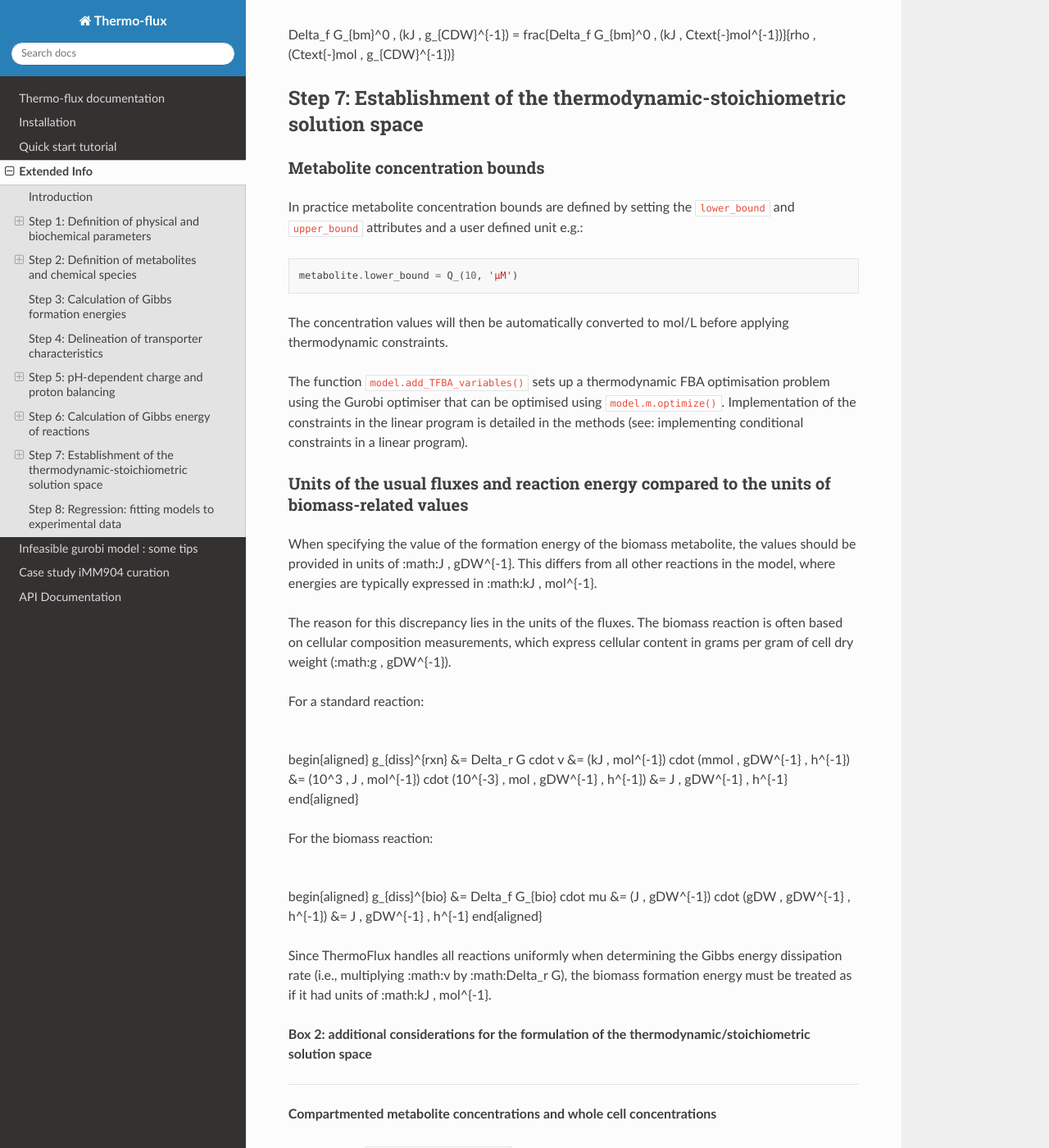
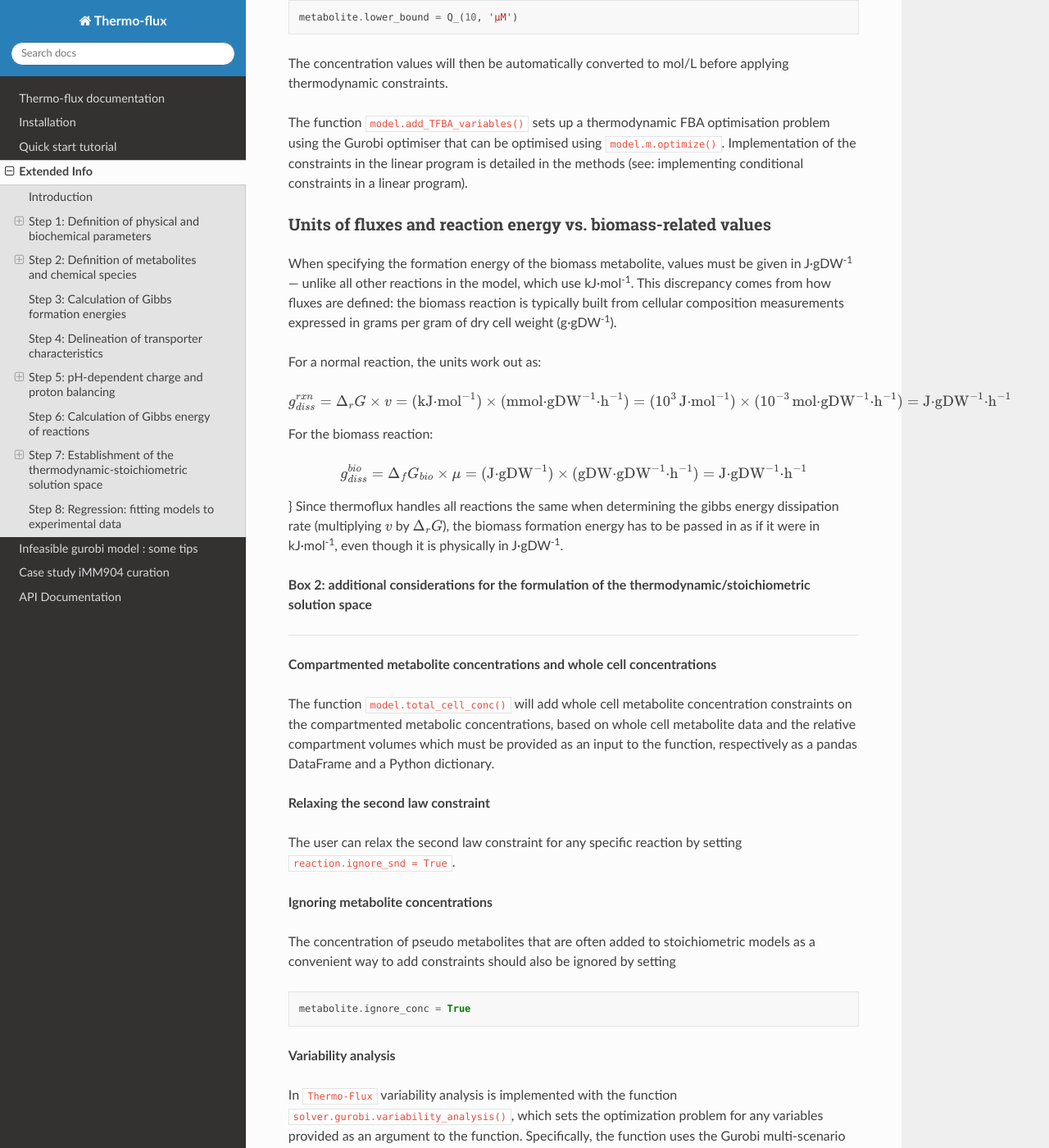
Before and after one commit to molecular-systems-biology/thermo-flux, a Sphinx documentation site: the page built from docs/extended_info.rst, in a window 1280 px wide and 1400 px high, scrolled down 8118 px. Shown: the whole window at 82% size. Built offline with Sphinx 7.4.7 and the Read the Docs theme 3.1.0, drawn with Linux system fonts in a browser that asks for light colours; some of the changed text lies outside the part shown.

Commit message:
update extendedinfo
Clarified biomass formation energy definition and calculations, including units and discrepancies with standard reactions.

```diff
--- a/docs/extended_info.rst
+++ b/docs/extended_info.rst
@@ -119,8 +119,37 @@
     model.metabolites.biomass.biomass = True
     model.metabolites.biomass.dfG_SE = 0
 
-Care must be taken when defining the units of the biomass formation energy. To maintain consistency with cellular metabolic reactions, the unit of the formation energy is entered as ``kJ mol^{-1}`` like other metabolites, but in reality it is in ``J gDW^{-1}``. This is because the biomass equation converts mmol of metabolites into gDW of biomass whereas formation energies are defined as ``kJ mol^{-1}``.
+This function uses the following approach:
 
+The standard enthalpy of combustion (:math:`H_c^0`) is estimated using the Patel-Erickson equation, which assumes it is proportional to the number of electrons transferred to oxygen during combustion. Here :math:`n_C`, :math:`n_H`, :math:`n_O`, :math:`n_N`, :math:`n_P` and :math:`n_S` are the number of C, H, O, N, P and S atoms in the biomass empirical formula:
+
+.. math::
+
+   H_c^0 = -111.14 \, \text{kJ mol}^{-1} \cdot (4n_C + n_H - 2n_O - 0n_N + 5n_P + 6n_S)
+
+The standard enthalpy of formation of biomass is then derived from combustion products:
+
+.. math::
+
+   \Delta_f H_{bm}^0 = n_C \Delta_f H_{CO_2}^0 + 0.5 \, n_H \Delta_f H_{H_2O}^0
+
+The standard entropy of formation is estimated as:
+
+.. math::
+
+   \Delta_f S_{bm}^0 = -0.813 \sum_j \frac{S^0_m(j)}{a_j} n_j
+
+From which the Gibbs free energy of formation follows:
+
+.. math::
+
+   \Delta_f G_{bm}^0 = \Delta_f H_{bm}^0 - T \Delta_f S_{bm}^0
+
+Finally, the molar Gibbs formation energy can be converted to a mass-specific value using either the cell dry weight density or the molecular mass from the empirical formula:
+
+.. math::
+
+   \Delta_f G^0_{bm} \, (\text{kJ} \, g_{CDW}^{-1}) = \frac{\Delta_f G^0_{bm} \, (\text{kJ} \, \text{cmol}^{-1})}{\rho \, (\text{cmol} \, g_{CDW}^{-1})}
 Biomass formation energy is made dependent on the pH of the biomass metabolite’s compartment when transformed based on the number of hydrogen atoms of which it is formed. It is done automatically when building a ``Thermo-Flux`` model if ``model.update_biomass_dfG0`` is set to True.
 
 **Metabolites with unknown formation energy**
@@ -251,38 +280,6 @@
 
 To calculate the standard reaction energy of all reactions in the model, the function ``model.update_thermo_info()`` can be used. Once it has been run, the standard reaction energy and the standard transformed reaction energy (calculated using standard transformed formation energies) can be retrieved for each reaction with ``reaction.drG0`` and ``reaction.drG0prime``, respectively.
 
-Biomass formation energy
--------------------------
-
-Firstly, the standard enthalpy of combustion (:math:H_c^0) can be calculated using the Patel–Erickson equation, which assumes it is proportional to the number of electrons transferred to oxygen during combustion. In this formulation, :math:n_C, :math:n_H, :math:n_O, :math:n_N, :math:n_P, and :math:n_S represent the number of C, H, O, N, P, and S atoms in the biomass empirical formula :cite:patel_estimation_1981,popovic_thermodynamic_2019.
-
-.. math::
-
-H_c^0 = -111.14 , \text{kJ mol}^{-1} \cdot (4n_C + n_H - 2n_O + 5n_P + 6n_S)
-
-The standard enthalpy of formation of biomass (:math:\Delta_f H_{bm}^0) is then calculated as:
-
-.. math::
-
-\Delta_f H_{bm}^0 = n_C \Delta_f H_{CO_2}^0 + 0.5 , n_H \Delta_f H_{H_2O}^0
-
-The standard entropy of formation of biomass (:math:\Delta_f S_{bm}^0) is estimated using:
-
-.. math::
-
-\Delta_f S_{bm}^0 = -0.813 \sum_j \frac{S_m^0(j)}{a_j} n_j
-
-Finally, the standard Gibbs energy of formation of biomass (:math:\Delta_f G_{bm}^0) is obtained from:
-
-.. math::
-
-\Delta_f G_{bm}^0 = \Delta_f H_{bm}^0 - T \Delta_f S_{bm}^0
-
-The molar biomass Gibbs formation energy can be converted into a specific formation energy using the density of cell dry weight or the molecular mass derived from the empirical formula:
-
-.. math::
-
-\Delta_f G_{bm}^0 , (kJ , g_{CDW}^{-1}) = \frac{\Delta_f G_{bm}^0 , (kJ , C\text{-}mol^{-1})}{\rho , (C\text{-}mol , g_{CDW}^{-1})}
 
 Step 7: Establishment of the thermodynamic-stoichiometric solution space
 ************************************************************************
@@ -300,35 +297,29 @@
 
 The function ``model.add_TFBA_variables()`` sets up a thermodynamic FBA optimisation problem using the Gurobi optimiser that can be optimised using ``model.m.optimize()``. Implementation of the constraints in the linear program is detailed in the methods (see: implementing conditional constraints in a linear program).
 
-Units of the usual fluxes and reaction energy compared to the units of biomass-related values
----------------------------------------------------------------------------------------------
+Units of fluxes and reaction energy vs. biomass-related values
+--------------------------------------------------------------
 
-When specifying the value of the formation energy of the biomass metabolite, the values should be provided in units of :math:J \, gDW^{-1}. This differs from all other reactions in the model, where energies are typically expressed in :math:kJ \, mol^{-1}.
+When specifying the formation energy of the biomass metabolite, values must be given in J·gDW\ :sup:`-1` — unlike all other reactions in the model, which use kJ·mol\ :sup:`-1`. This discrepancy comes from how fluxes are defined: the biomass reaction is typically built from cellular composition measurements expressed in grams per gram of dry cell weight (g·gDW\ :sup:`-1`).
 
-The reason for this discrepancy lies in the units of the fluxes. The biomass reaction is often based on cellular composition measurements, which express cellular content in grams per gram of cell dry weight (:math:g \, gDW^{-1}).
-
-For a standard reaction:
+For a normal reaction, the units work out as:
 
 .. math::
 
-\begin{aligned}
-g_{diss}^{rxn} &= \Delta_r G \cdot v \
-&= (kJ , mol^{-1}) \cdot (mmol , gDW^{-1} , h^{-1}) \
-&= (10^3 , J , mol^{-1}) \cdot (10^{-3} , mol , gDW^{-1} , h^{-1}) \
-&= J , gDW^{-1} , h^{-1}
-\end{aligned}
+   g_{diss}^{rxn} = \Delta_r G \times v
+   = (\text{kJ·mol}^{-1}) \times (\text{mmol·gDW}^{-1}\text{·h}^{-1})
+   = (10^3 \, \text{J·mol}^{-1}) \times (10^{-3} \, \text{mol·gDW}^{-1}\text{·h}^{-1})
+   = \text{J·gDW}^{-1}\text{·h}^{-1}
 
 For the biomass reaction:
 
 .. math::
 
-\begin{aligned}
-g_{diss}^{bio} &= \Delta_f G_{bio} \cdot \mu \
-&= (J , gDW^{-1}) \cdot (gDW , gDW^{-1} , h^{-1}) \
-&= J , gDW^{-1} , h^{-1}
-\end{aligned}
+   g_{diss}^{bio} = \Delta_f G_{bio} \times \mu
+   = (\text{J·gDW}^{-1}) \times (\text{gDW·gDW}^{-1}\text{·h}^{-1})
+   = \text{J·gDW}^{-1}\text{·h}^{-1}
 
-Since ThermoFlux handles all reactions uniformly when determining the Gibbs energy dissipation rate (i.e., multiplying :math:v by :math:\Delta_r G), the biomass formation energy must be treated as if it had units of :math:kJ \, mol^{-1}.
+} Since thermoflux handles all reactions the same when determining the gibbs energy dissipation rate (multiplying :math:`v` by :math:`\Delta_r G`), the biomass formation energy has to be passed in as if it were in kJ·mol\ :sup:`-1`, even though it is physically in J·gDW\ :sup:`-1`.
 
 .. rubric:: Box 2: additional considerations for the formulation of the thermodynamic/stoichiometric solution space
 -------------------------------------------------------------------------------------------------------------------
```
Also changed, not shown: other parts of docs/extended_info.rst (+1 -1 lines).
